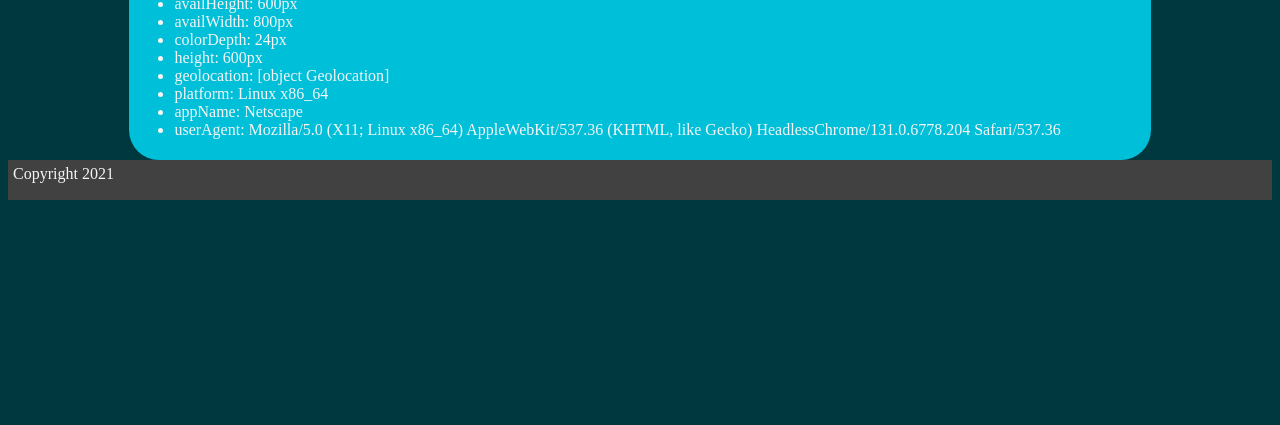
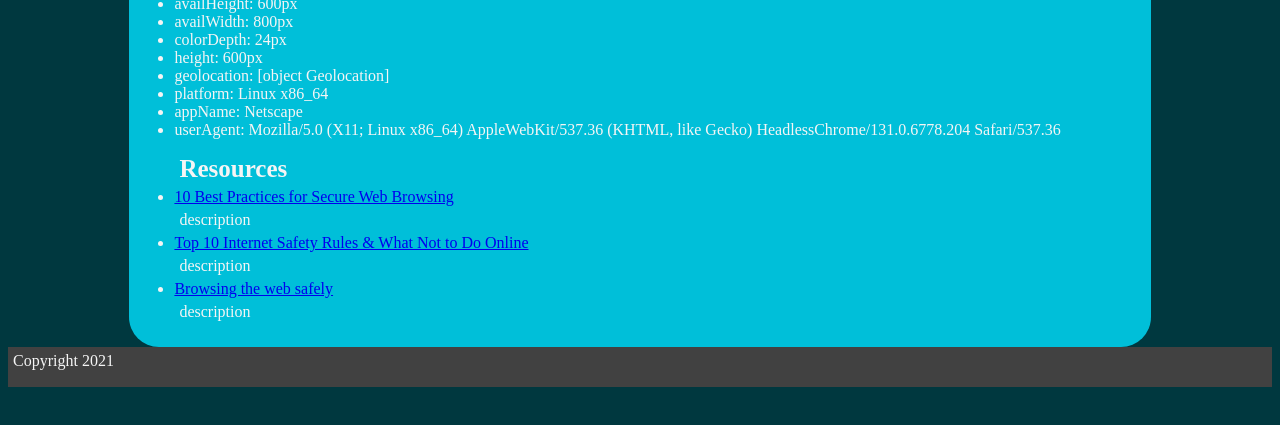
Before and after one commit to adriana-didden/powerlifting, a plain HTML site: page web.html in a window 1280 px wide. Shown: the part 187-612 px from the top of the page. Drawn offline with Linux system fonts and the light colour scheme.

Commit message:
added source links to web.html

```diff
--- a/web.html
+++ b/web.html
@@ -43,6 +43,24 @@
                 <ul id="web">
                 </ul>
             </section>
+            <section>
+                <ul>
+                    <h4>Resources</h4>
+                    <li>
+                        <a href="https://www.vcpi.com/blog/best-practices-for-secure-web-browsing" >10 Best Practices for Secure Web Browsing</a>
+                        <p>description</p>
+                    </li>
+                    <li>
+                        <a href="https://usa.kaspersky.com/resource-center/preemptive-safety/top-10-internet-safety-rules-and-what-not-to-do-online" >Top 10 Internet Safety Rules & What Not to Do Online
+                        </a>
+                        <p>description</p>
+                    </li>
+                    <li>
+                        <a href="https://www.cyber.gov.au/acsc/view-all-content/advice/browsing-web-safely" >Browsing the web safely</a>
+                        <p>description</p>
+                    </li>
+                </ul>
+            </section>
 
         </main>
         <footer>
```
Also changed, not shown: contact.html (+1 -1 lines).
